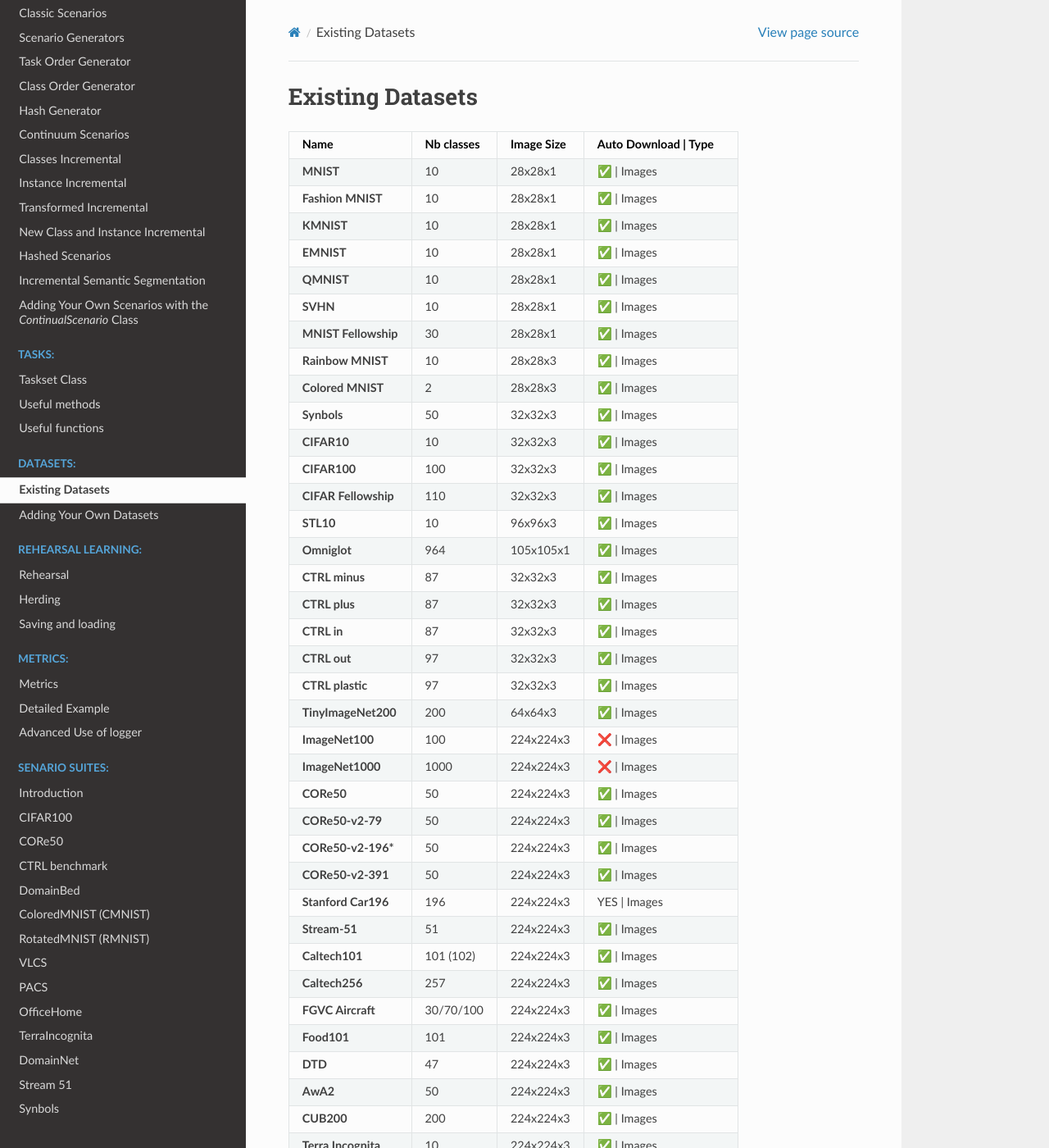
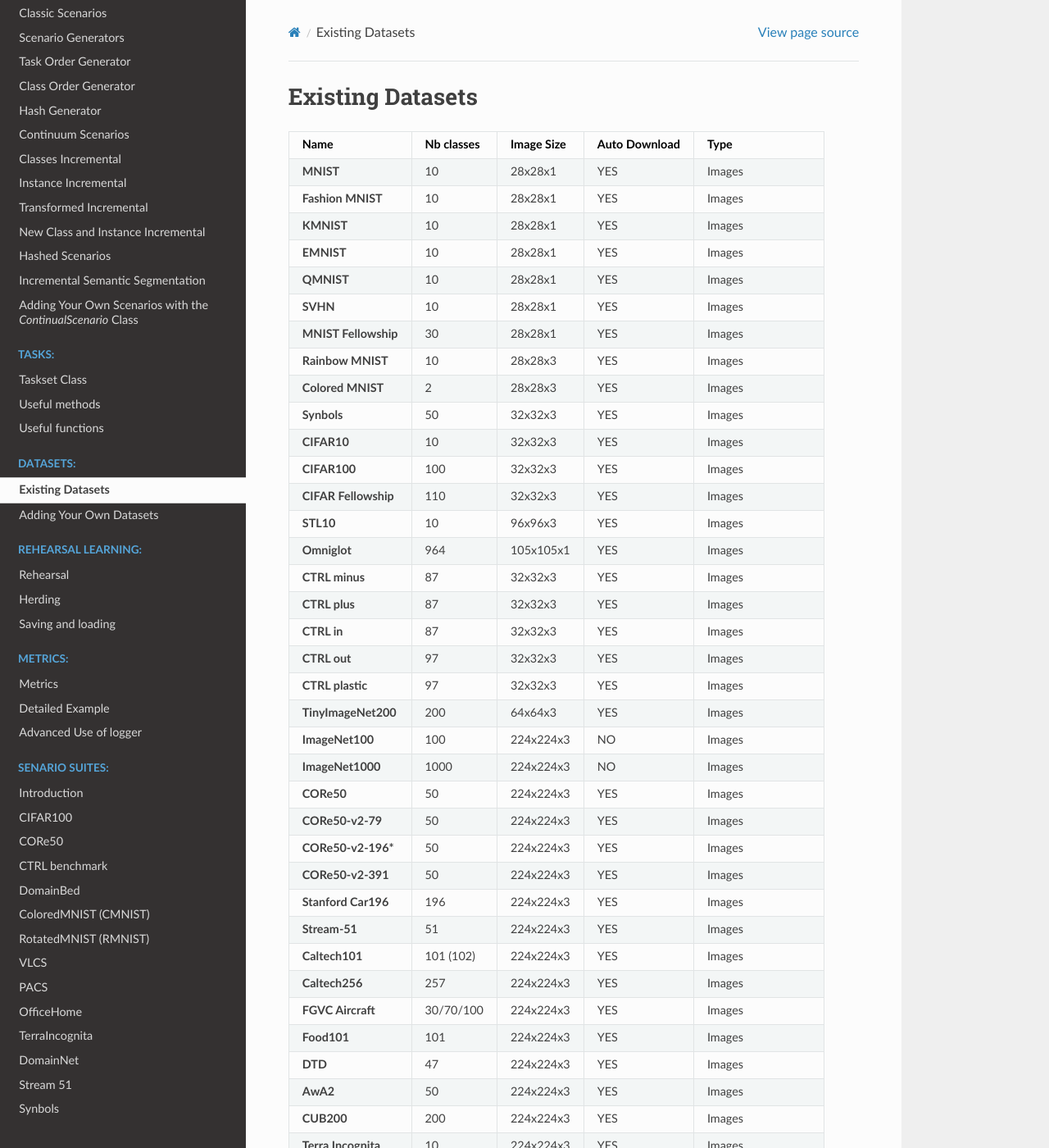
Before and after one commit to Continvvm/continuum, a Sphinx documentation site: the page built from docs/_tutorials/datasets/dataset.rst, in a window 1280 px wide and 1400 px high. Shown: the whole window at 82% size. Built offline with Sphinx 7.4.7 and the Read the Docs theme 2.0.0, drawn with Linux system fonts in a browser that asks for light colours; some of the changed text lies outside the part shown.

Commit message:
Remove emoji, it is not compatible with table

```diff
--- a/docs/_tutorials/datasets/dataset.rst
+++ b/docs/_tutorials/datasets/dataset.rst
@@ -2,99 +2,99 @@
 -----------------
 
 +----------------------+------------+------------+----------------+------------------+
-|Name                  | Nb classes | Image Size | Auto Download | Type              |
+|Name                  | Nb classes | Image Size | Auto Download  | Type             |
 +======================+============+============+================+==================+
-| **MNIST**            | 10         | 28x28x1    | ✅            | Images            |
+| **MNIST**            | 10         | 28x28x1    | YES            | Images           |
 +----------------------+------------+------------+----------------+------------------+
-| **Fashion MNIST**    | 10         | 28x28x1    | ✅            | Images            |
+| **Fashion MNIST**    | 10         | 28x28x1    | YES            | Images           |
 +----------------------+------------+------------+----------------+------------------+
-| **KMNIST**           | 10         | 28x28x1    | ✅            | Images            |
+| **KMNIST**           | 10         | 28x28x1    | YES            | Images           |
 +----------------------+------------+------------+----------------+------------------+
-| **EMNIST**           | 10         | 28x28x1    | ✅            | Images            |
+| **EMNIST**           | 10         | 28x28x1    | YES            | Images           |
 +----------------------+------------+------------+----------------+------------------+
-| **QMNIST**           | 10         | 28x28x1    | ✅            | Images            |
+| **QMNIST**           | 10         | 28x28x1    | YES            | Images           |
 +----------------------+------------+------------+----------------+------------------+
-| **SVHN**             | 10         | 28x28x1    | ✅            | Images            |
+| **SVHN**             | 10         | 28x28x1    | YES            | Images           |
 +----------------------+------------+------------+----------------+------------------+
-| **MNIST Fellowship** | 30         | 28x28x1    | ✅            | Images            |
+| **MNIST Fellowship** | 30         | 28x28x1    | YES            | Images           |
 +----------------------+------------+------------+----------------+------------------+
-| **Rainbow MNIST**    | 10         | 28x28x3    | ✅            | Images            |
+| **Rainbow MNIST**    | 10         | 28x28x3    | YES            | Images           |
 +----------------------+------------+------------+----------------+------------------+
-| **Colored MNIST**    | 2          | 28x28x3    | ✅            | Images            |
+| **Colored MNIST**    | 2          | 28x28x3    | YES            | Images           |
 +----------------------+------------+------------+----------------+------------------+
-| **Synbols**          | 50         | 32x32x3    | ✅            | Images            |
+| **Synbols**          | 50         | 32x32x3    | YES            | Images           |
 +----------------------+------------+------------+----------------+------------------+
-| **CIFAR10**          | 10         | 32x32x3    | ✅            | Images            |
+| **CIFAR10**          | 10         | 32x32x3    | YES            | Images           |
 +----------------------+------------+------------+----------------+------------------+
-| **CIFAR100**         | 100        | 32x32x3    | ✅            | Images            |
+| **CIFAR100**         | 100        | 32x32x3    | YES            | Images           |
 +----------------------+------------+------------+----------------+------------------+
-| **CIFAR Fellowship** | 110        | 32x32x3    | ✅            | Images            |
+| **CIFAR Fellowship** | 110        | 32x32x3    | YES            | Images           |
 +----------------------+------------+------------+----------------+------------------+
-| **STL10**            | 10         | 96x96x3    | ✅            | Images            |
+| **STL10**            | 10         | 96x96x3    | YES            | Images           |
 +----------------------+------------+------------+----------------+------------------+
-| **Omniglot**         | 964        | 105x105x1  | ✅            | Images            |
+| **Omniglot**         | 964        | 105x105x1  | YES            | Images           |
 +----------------------+------------+------------+----------------+------------------+
-| **CTRL minus**       | 87         | 32x32x3    | ✅            | Images            |
+| **CTRL minus**       | 87         | 32x32x3    | YES            | Images           |
 +----------------------+------------+------------+----------------+------------------+
-| **CTRL plus**        | 87         | 32x32x3    | ✅            | Images            |
+| **CTRL plus**        | 87         | 32x32x3    | YES            | Images           |
 +----------------------+------------+------------+----------------+------------------+
-| **CTRL in**          | 87         | 32x32x3    | ✅            | Images            |
+| **CTRL in**          | 87         | 32x32x3    | YES            | Images           |
 +----------------------+------------+------------+----------------+------------------+
-| **CTRL out**         | 97         | 32x32x3    | ✅            | Images            |
+| **CTRL out**         | 97         | 32x32x3    | YES            | Images           |
 +----------------------+------------+------------+----------------+------------------+
-| **CTRL plastic**     | 97         | 32x32x3    | ✅            | Images            |
+| **CTRL plastic**     | 97         | 32x32x3    | YES            | Images           |
 +----------------------+------------+------------+----------------+------------------+
-| **TinyImageNet200**  | 200        | 64x64x3    | ✅            | Images            |
+| **TinyImageNet200**  | 200        | 64x64x3    | YES            | Images           |
 +----------------------+------------+------------+----------------+------------------+
-| **ImageNet100**      | 100        | 224x224x3  | ❌            | Images            |
+| **ImageNet100**      | 100        | 224x224x3  | NO             | Images           |
 +----------------------+------------+------------+----------------+------------------+
-| **ImageNet1000**     | 1000       | 224x224x3  | ❌            | Images            |
+| **ImageNet1000**     | 1000       | 224x224x3  | NO             | Images           |
 +----------------------+------------+------------+----------------+------------------+
-| **CORe50**           | 50         | 224x224x3  | ✅            | Images            |
+| **CORe50**           | 50         | 224x224x3  | YES            | Images           |
 +----------------------+------------+------------+----------------+------------------+
-| **CORe50-v2-79**     | 50         | 224x224x3  | ✅            | Images            |
+| **CORe50-v2-79**     | 50         | 224x224x3  | YES            | Images           |
 +----------------------+------------+------------+----------------+------------------+
-| **CORe50-v2-196***   | 50         | 224x224x3  | ✅            | Images            |
+| **CORe50-v2-196***   | 50         | 224x224x3  | YES            | Images           |
 +----------------------+------------+------------+----------------+------------------+
-| **CORe50-v2-391**    | 50         | 224x224x3  | ✅            | Images            |
+| **CORe50-v2-391**    | 50         | 224x224x3  | YES            | Images           |
 +----------------------+------------+------------+----------------+------------------+
-| **Stanford Car196**  | 196        | 224x224x3  | YES           | Images            |
+| **Stanford Car196**  | 196        | 224x224x3  | YES            | Images           |
 +----------------------+------------+------------+----------------+------------------+
-| **Stream-51**        | 51         | 224x224x3  | ✅            | Images            |
+| **Stream-51**        | 51         | 224x224x3  | YES            | Images           |
 +----------------------+------------+------------+----------------+------------------+
-| **Caltech101**       | 101 (102)  | 224x224x3  | ✅            | Images            |
+| **Caltech101**       | 101 (102)  | 224x224x3  | YES            | Images           |
 +----------------------+------------+------------+----------------+------------------+
-| **Caltech256**       | 257        | 224x224x3  | ✅            | Images            |
+| **Caltech256**       | 257        | 224x224x3  | YES            | Images           |
 +----------------------+------------+------------+----------------+------------------+
-| **FGVC Aircraft**    | 30/70/100  | 224x224x3  | ✅            | Images            |
+| **FGVC Aircraft**    | 30/70/100  | 224x224x3  | YES            | Images           |
 +----------------------+------------+------------+----------------+------------------+
-| **Food101**          | 101        | 224x224x3  | ✅            | Images            |
+| **Food101**          | 101        | 224x224x3  | YES            | Images           |
 +----------------------+------------+------------+----------------+------------------+
-| **DTD**              | 47         | 224x224x3  | ✅            | Images            |
+| **DTD**              | 47         | 224x224x3  | YES            | Images           |
 +----------------------+------------+------------+----------------+------------------+
-| **AwA2**             | 50         | 224x224x3  | ✅            | Images            |
+| **AwA2**             | 50         | 224x224x3  | YES            | Images           |
 +----------------------+------------+------------+----------------+------------------+
-| **CUB200**           | 200        | 224x224x3  | ✅            | Images            |
+| **CUB200**           | 200        | 224x224x3  | YES            | Images           |
 +----------------------+------------+------------+----------------+------------------+
-| **Terra Incognita**  | 10         | 224x224x3  | ✅            | Images            |
+| **Terra Incognita**  | 10         | 224x224x3  | YES            | Images           |
 +----------------------+------------+------------+----------------+------------------+
-| **PACS**             | 7          | 224x224x3  | ❌            | Images            |
+| **PACS**             | 7          | 224x224x3  | NO             | Images           |
 +----------------------+------------+------------+----------------+------------------+
-| **VLCS**             | 5          | 224x224x3  | ✅            | Images            |
+| **VLCS**             | 5          | 224x224x3  | YES            | Images           |
 +----------------------+------------+------------+----------------+------------------+
-| **OfficeHome**       | 65         | 224x224x3  | ❌            | Images            |
+| **OfficeHome**       | 65         | 224x224x3  | NO             | Images           |
 +----------------------+------------+------------+----------------+------------------+
-| **DomainNet**        | 345        | 224x224x3  | ✅            | Images            |
+| **DomainNet**        | 345        | 224x224x3  | YES            | Images           |
 +----------------------+------------+------------+----------------+------------------+
-| **Pascal-VOC 2007**  | 20         | 224x224x3  | ✅            | Images            |
+| **Pascal-VOC 2007**  | 20         | 224x224x3  | YES            | Images           |
 +----------------------+------------+------------+----------------+------------------+
-| **Pascal-VOC 2012**  | 20         | 512x512x3  | ✅            | Segmentation Maps |
+| **Pascal-VOC 2012**  | 20         | 512x512x3  | YES            | Segmentation Maps|
 +----------------------+------------+------------+----------------+------------------+
-| **MultiNLI**         | 5          |            | ✅            | Text              |
+| **MultiNLI**         | 5          |            | YES            | Images           |
 +----------------------+------------+------------+----------------+------------------+
-| **OxfordFlower102**  | 102        | ?x?x3      | ✅            | Images            |
+| **OxfordFlower102**  | 102        | ?x?x3      | YES            | Images           |
 +----------------------+------------+------------+----------------+------------------+
-| **OxfordPet**        | 37         | ?x?x3      | ✅            | Images            |
+| **OxfordPet**        | 37         | ?x?x3      | YES            | Images           |
 +----------------------+------------+------------+----------------+------------------+
 
 
```
